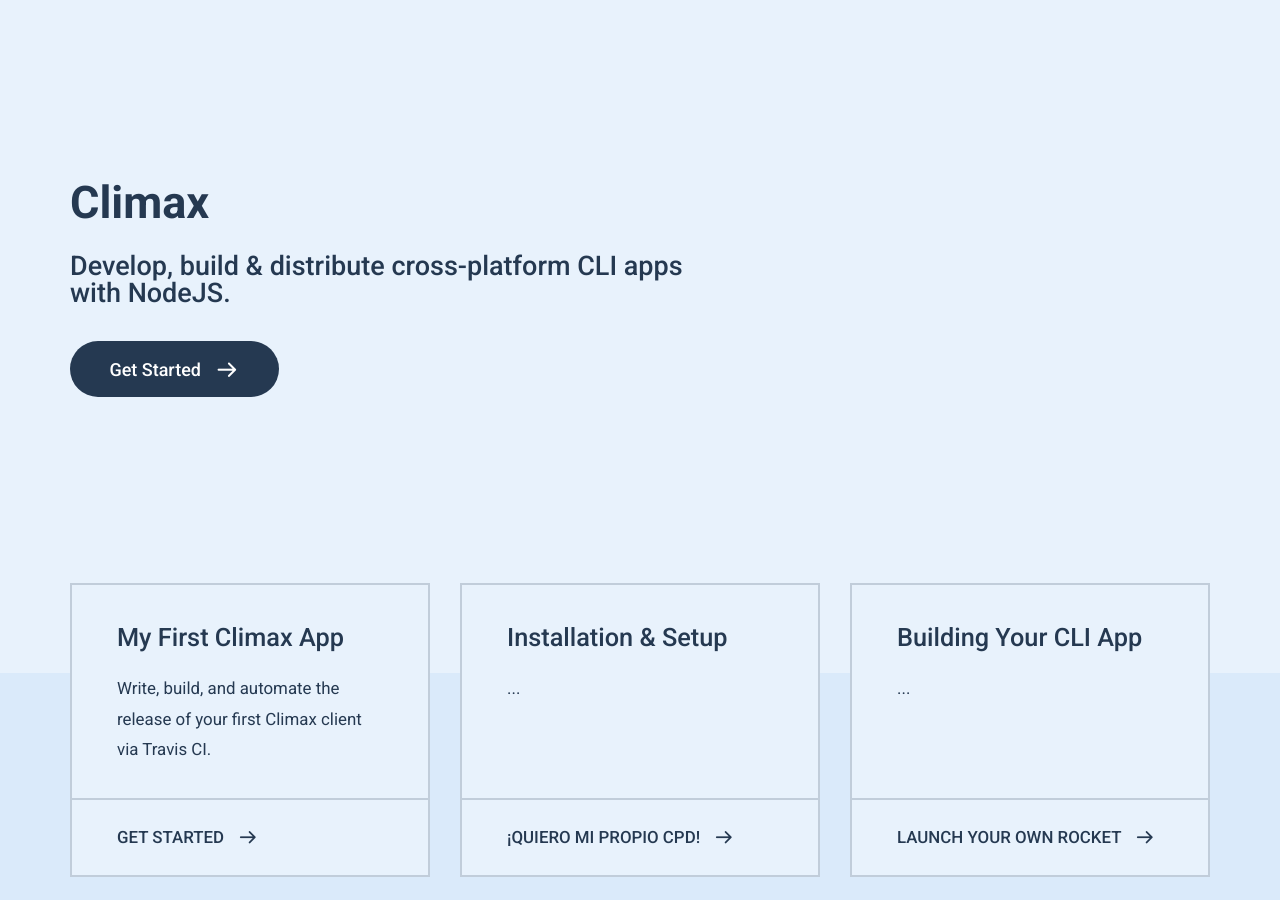
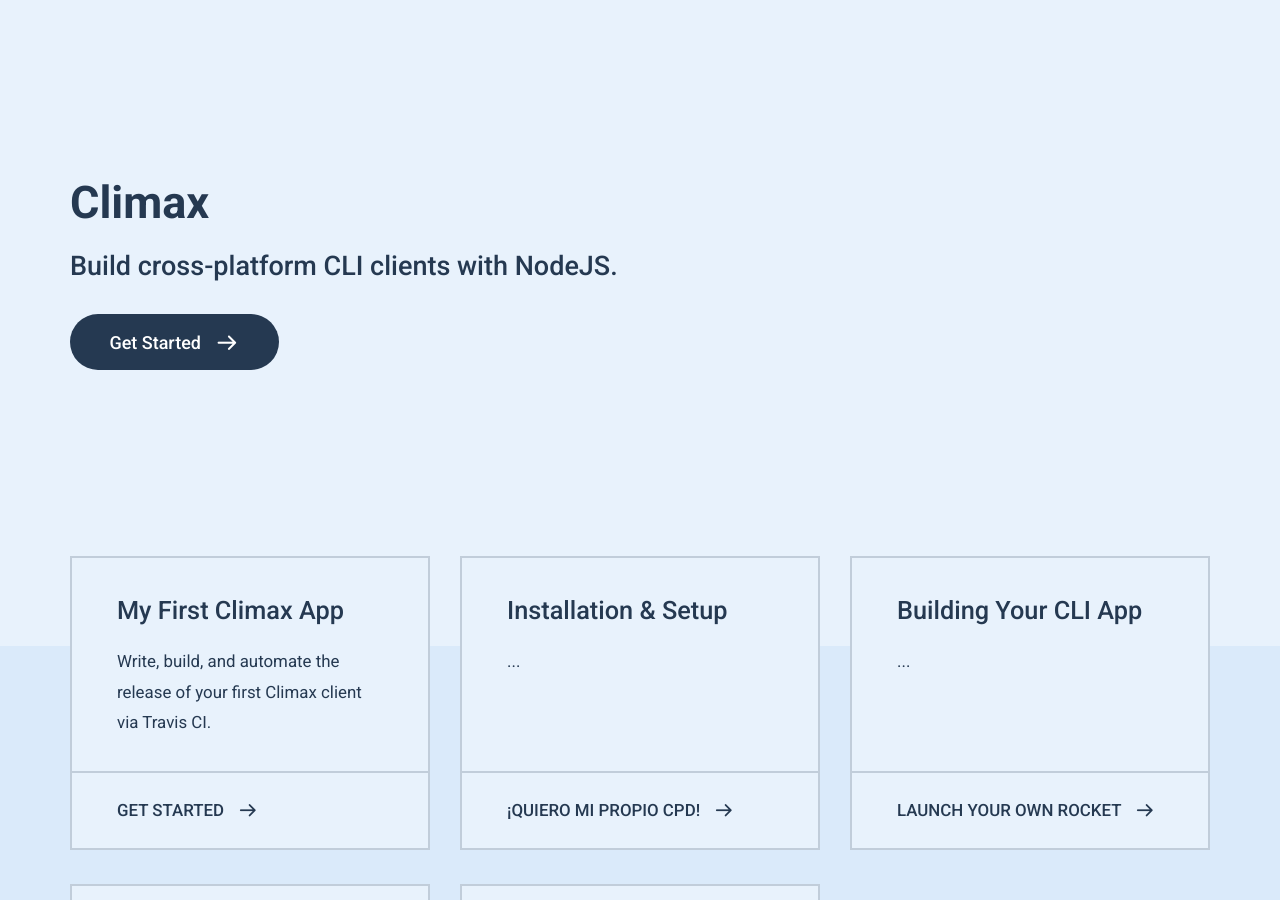
Before and after one commit to climax/website, a Jekyll site: the page built from index.md, in a window 1280 px wide and 900 px high. Built offline with Jekyll 4.4.1, drawn with Linux system fonts in a browser that asks for light colours; some web fonts are replaced.

Commit message:
index: update hero description

```diff
--- a/index.md
+++ b/index.md
@@ -5,7 +5,7 @@
 
 # Hero section
 title: Climax
-description: Develop, build & distribute cross-platform CLI apps with NodeJS.
+description: Build cross-platform CLI clients with NodeJS.
 buttons:
     - content: 'Get Started'
       icon: 'arrow-right'
```
